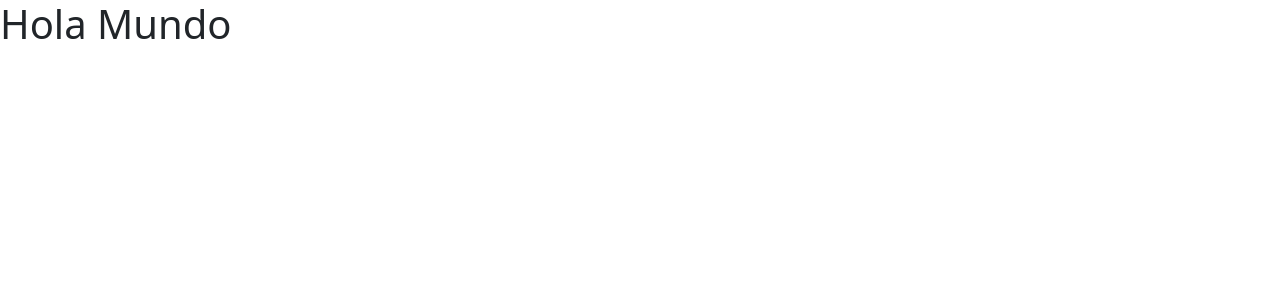
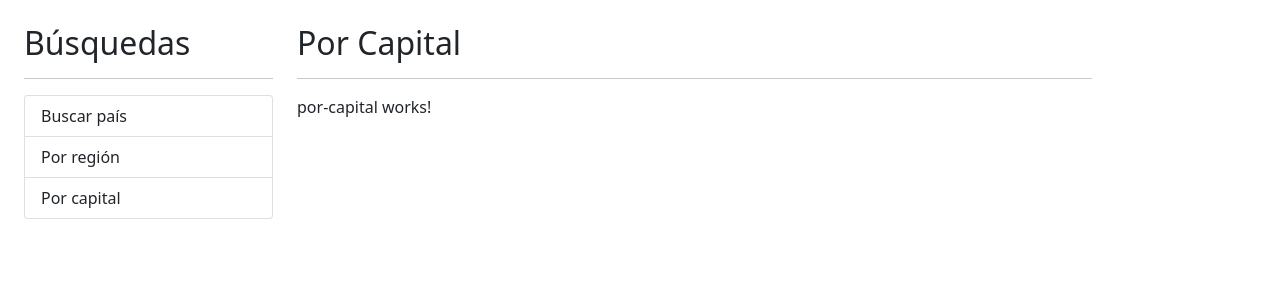
Before and after one commit to rmburrueco/PaisApp, an Angular app: page / in a window 1280 px wide. Shown: the top 300 px of the page. Built offline with nearby package versions, Linux system fonts and the light colour scheme.

Commit message:
Estructura HTML

```diff
--- a/src/app/app.component.html
+++ b/src/app/app.component.html
@@ -1 +1,19 @@
-<h1>Hola Mundo</h1>
+<div class="row container mt-4">
+
+    <div class="col-3">
+        <h2>Búsquedas</h2>
+        <hr>
+
+        <ul class="list-group">
+            <li class="list-group-item">Buscar país</li>
+            <li class="list-group-item">Por región</li>
+            <li class="list-group-item">Por capital</li>
+        </ul>
+    </div>
+
+    <div class="col">
+        <h2>Por Capital</h2>
+        <hr>
+        <app-por-capital></app-por-capital>
+    </div>
+</div>
```
